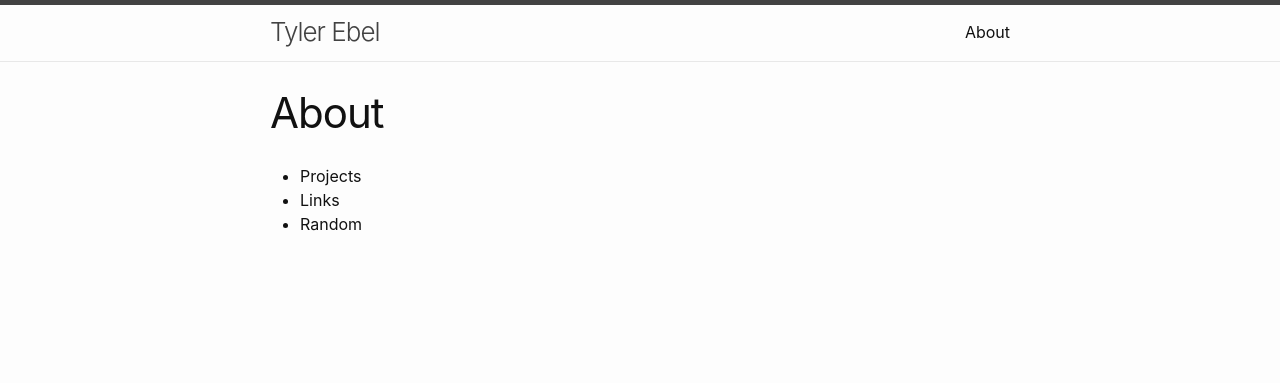
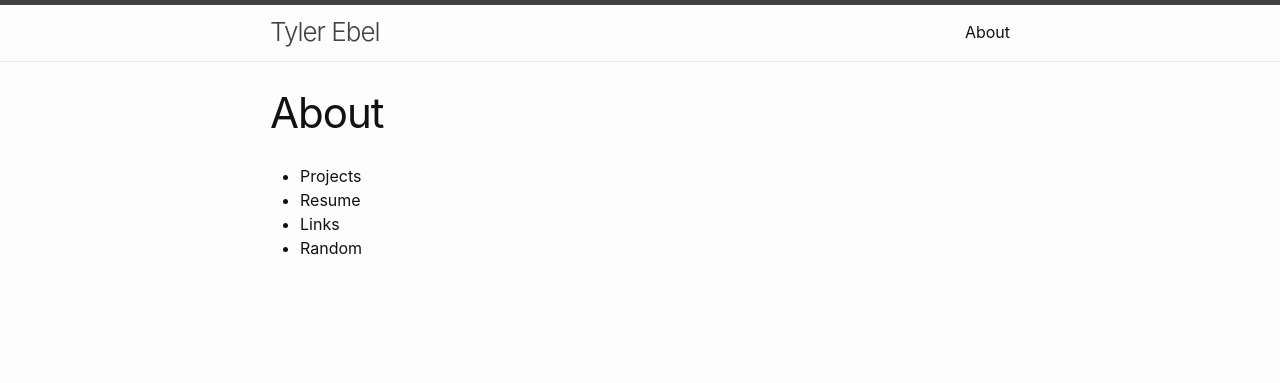
Before and after one commit to ebel/ebel.github.io, a Jekyll site: the page built from about.md, in a window 1280 px wide. Shown: the top 383 px of the page. Built offline with Jekyll 4.4.1, drawn with Linux system fonts in a browser that asks for light colours.

Commit message:
social update #2

```diff
--- a/about.md
+++ b/about.md
@@ -5,5 +5,6 @@ permalink: /about/
 ---
 
 * Projects
+* Resume
 * Links
 * Random
```
